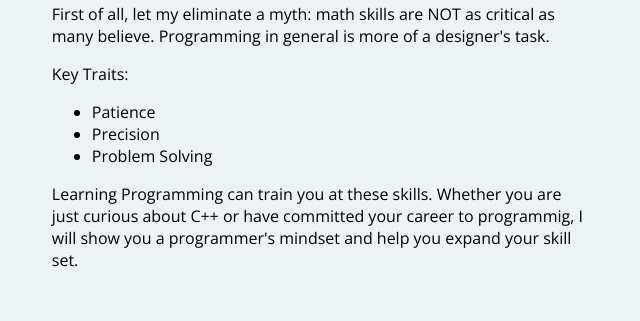
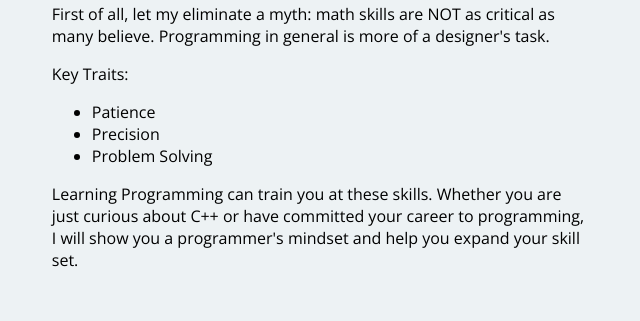
Before and after one commit to KallanDong/KallanDong.github.io, a plain HTML site: page index.html in a window 1280 px wide. Shown: the part 927-1248 px from the top of the page, 449-1089 px from the left. Drawn offline with nearby package versions, Linux system fonts and the light colour scheme.

Commit message:
spelling check

```diff
--- a/index.html
+++ b/index.html
@@ -73,7 +73,7 @@
 						<li>Precision</li>
 						<li>Problem Solving</li>
 					</ul>
-					<p>Learning Programming can train you at these skills. Whether you are just curious about C++ or have committed your career to programmig,
+					<p>Learning Programming can train you at these skills. Whether you are just curious about C++ or have committed your career to programming,
 					I will show you a programmer's mindset and help you expand your skill set.</p>
 				</div>
 			</div>
```
